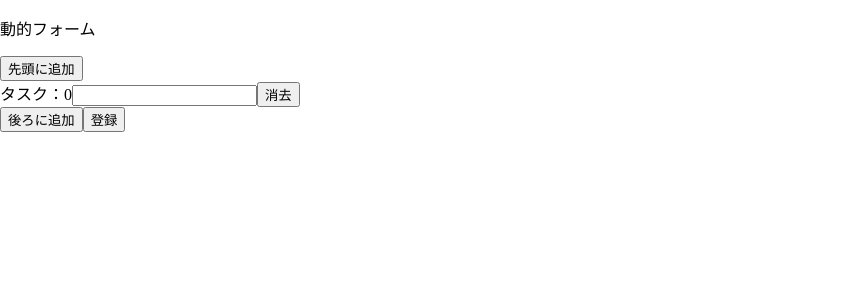
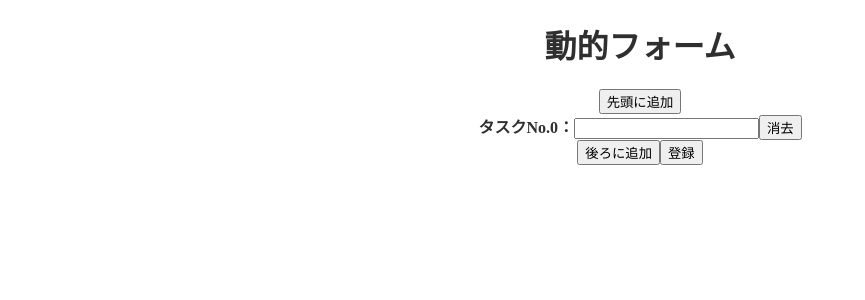
Before and after one commit to azufb/sampleFormAppWithVite, a React (Vite) app: page /dynamicForm in a window 1280 px wide. Shown: the top 300 px of the page, without its empty margins (0-865 px from the left). Built offline with nearby package versions, Linux system fonts and the light colour scheme; no server answers.

Commit message:
動的フォームのレイアウトちょっと調整

```diff
--- a/src/components/SampleDynamicForm.tsx
+++ b/src/components/SampleDynamicForm.tsx
@@ -1,6 +1,7 @@
 import { useForm, useFieldArray } from "react-hook-form";
 import axiosClient from "../axios";
 import SubmitButton from "./SubmitButton";
+import { Title, Form, FormLabel } from "../styles/SampleDynamicForm";
 
 const SampleDynamicForm = () => {
     const { register, handleSubmit, control, reset } = useForm({
@@ -32,12 +33,12 @@ const SampleDynamicForm = () => {
 
     return (
         <div>
-            <p>動的フォーム</p>
-            <form>
+            <Title>動的フォーム</Title>
+            <Form>
                 <button type="button" onClick={() => prepend({title: ''})}>先頭に追加</button>
                     {fields.map((field: any, index: number) => (
                         <div key={field.id}>
-                            <label>タスク：{index}</label>
+                            <FormLabel>タスクNo.{index}：</FormLabel>
                             <input {...register(`sample.${index}.title`)} />
                             <button type="button" onClick={() => remove(index)}>消去</button>
                         </div>
@@ -45,7 +46,7 @@ const SampleDynamicForm = () => {
                 <button type="button" onClick={() => append({title: ''})}>後ろに追加</button>
 
                 <SubmitButton onClick={handleSubmit(onSubmit)} text='登録' />
-            </form>
+            </Form>
         </div>
     );
 };
--- /dev/null
+++ b/src/styles/SampleDynamicForm.ts
@@ -0,0 +1,31 @@
+import { styled } from "./stitches.config";
+
+const Title = styled('h1', {
+    color: '$fontColorDefault',
+    '@tablet': {
+        textAlign: 'left'
+    },
+    '@pc': {
+        textAlign: 'center'
+    }
+});
+
+const Form = styled('form', {
+    '@tablet': {
+        textAlign: 'left'
+    },
+    '@pc': {
+        textAlign: 'center'
+    }
+});
+
+const FormLabel = styled('label', {
+    color: '$fontColorDefault',
+    fontWeight: 'bold'
+});
+
+export {
+    Title,
+    Form,
+    FormLabel
+};
```
